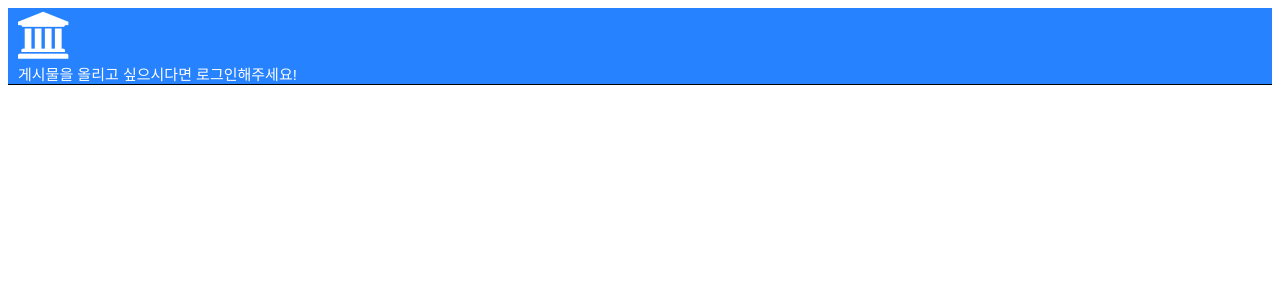
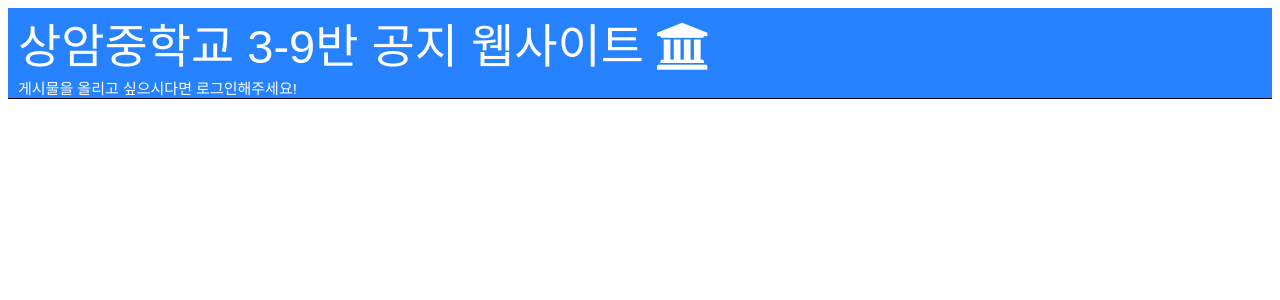
Before and after one commit to rlawjddnr0523/sangam_notification_website, a PHP site: page /top.php in a window 1280 px wide. Shown: the top 300 px of the page. Run offline with PHP 8.4, Linux system fonts and the light colour scheme; data that the repository does not hold is empty.

Commit message:
2022 4 17 edited

```diff
--- /dev/null
+++ b/menu.php
@@ -0,0 +1 @@
+<?php
--- a/top.php
+++ b/top.php
@@ -13,7 +13,6 @@
     <?php
         if($var == "index.php"){
             $title = "3-9반 공지 사이트 - 메인페이지";
-            $maintitle = "상암중학교 3-9 공지 웹사이트";
         }
     ?>
     <title><?php echo $title; ?></title>
@@ -25,7 +24,7 @@
     <div class="top-1">
         <div class="title">
             <a href="index.php" class="title-1" style="text-decoration-line: none; color: white; -webkit-user-drag: none">
-                <?php echo $maintitle; ?> <i class="fa fa-university" aria-hidden="true"></i>
+                상암중학교 3-9반 공지 웹사이트 <i class="fa fa-university" aria-hidden="true"></i>
             </a>
         </div>
         <div class="subtitle">
```
